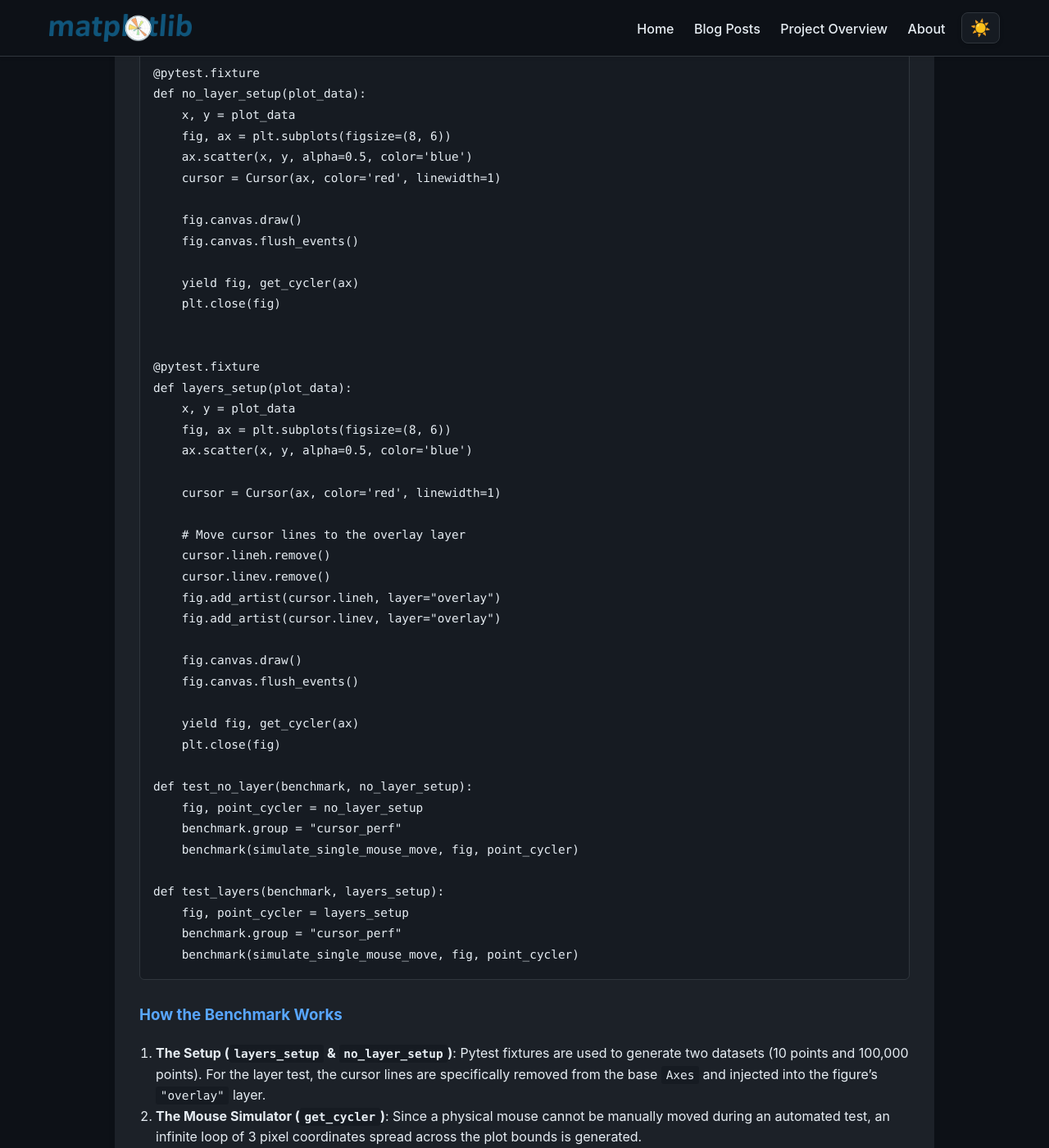
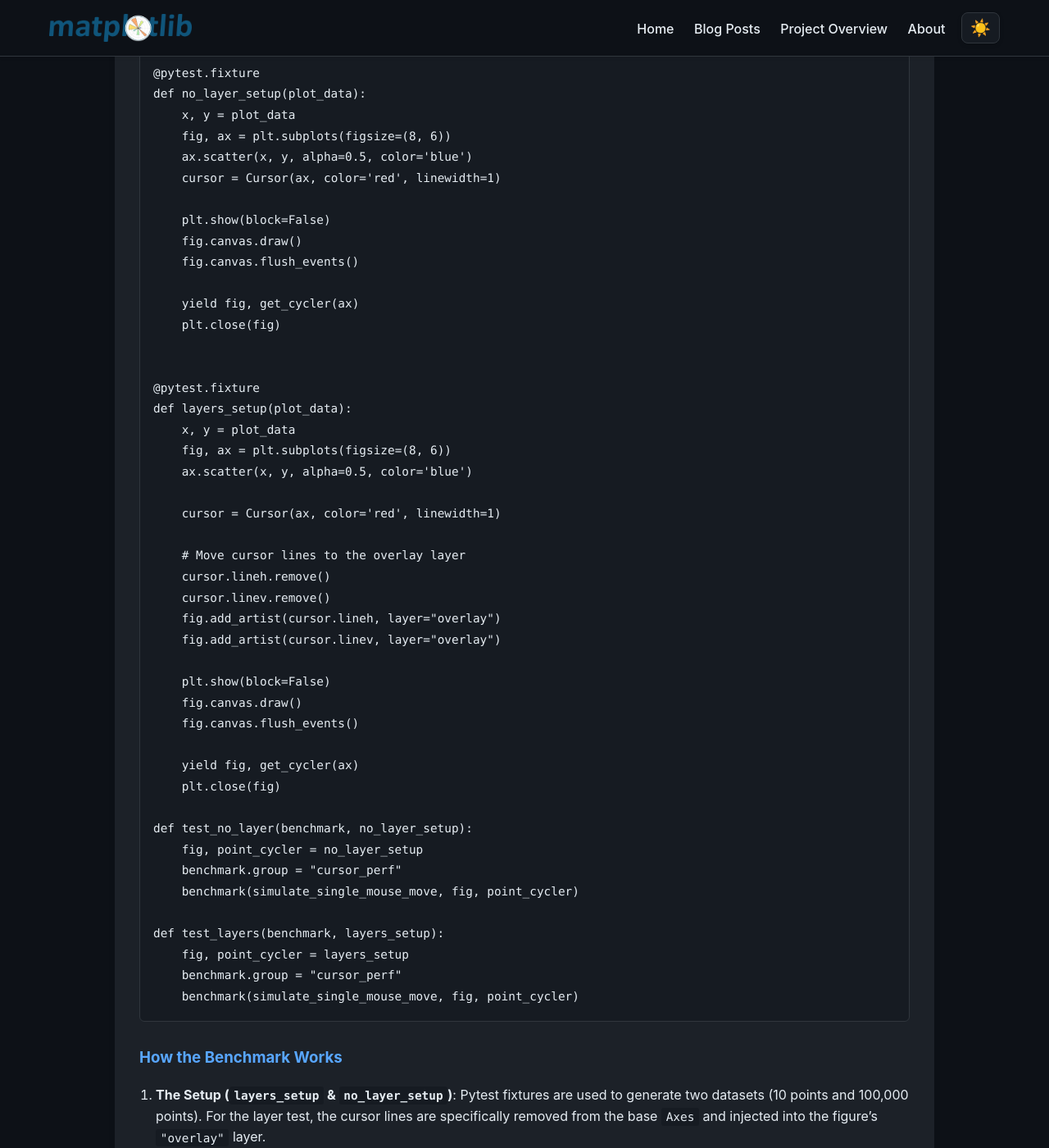
Before and after one commit to Vikash-Kumar-23/Vikash-Kumar-23.github.io, a Jekyll site: the page built from _posts/2026-09-13-benchmarking-matplotlib-interactive-cursor-performance-layers.md, in a window 1280 px wide and 1400 px high, scrolled down 1521 px. Shown: the whole window at 82% size. Built offline with Jekyll 4.4.1, drawn with Linux system fonts in a browser that asks for light colours; some of the changed text lies outside the part shown.

Commit message:
Update benchmarking post code and add new benchmark result images

```diff
--- a/_posts/2026-09-13-benchmarking-matplotlib-interactive-cursor-performance-layers.md
+++ b/_posts/2026-09-13-benchmarking-matplotlib-interactive-cursor-performance-layers.md
@@ -62,6 +62,7 @@ def no_layer_setup(plot_data):
     ax.scatter(x, y, alpha=0.5, color='blue')
     cursor = Cursor(ax, color='red', linewidth=1)
 
+    plt.show(block=False)
     fig.canvas.draw()
     fig.canvas.flush_events()
 
@@ -83,6 +84,7 @@ def layers_setup(plot_data):
     fig.add_artist(cursor.lineh, layer="overlay")
     fig.add_artist(cursor.linev, layer="overlay")
 
+    plt.show(block=False)
     fig.canvas.draw()
     fig.canvas.flush_events()
 
@@ -159,6 +159,7 @@ def no_layer_setup(plot_data):
     title = Text(0.5, 0.95, "Resize benchmark", ha="center", transform=fig.transFigure)
     fig.add_artist(title)
 
+    plt.show(block=False)
     fig.canvas.draw()
     fig.canvas.flush_events()
 
@@ -177,6 +178,7 @@ def layers_setup(plot_data):
     title = Text(0.5, 0.95, "Resize benchmark", ha="center", transform=fig.transFigure)
     fig.add_artist(title, layer="overlay")
 
+    plt.show(block=False)
     fig.canvas.draw()
     fig.canvas.flush_events()
 
```
Also changed, not shown: other parts of _posts/2026-09-13-benchmarking-matplotlib-interactive-cursor-performance-layers.md (+2 -4 lines), assets/images/image3.png, assets/images/image4.png, assets/images/image6.png.
